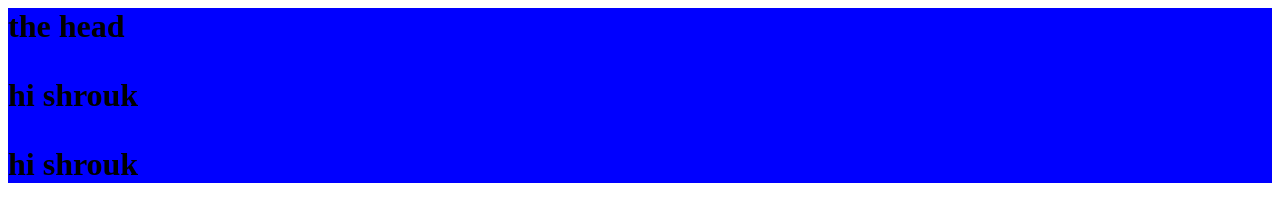
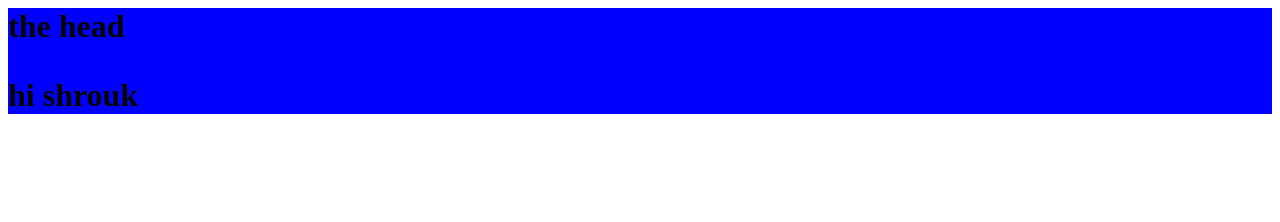
Before and after one commit to shrouk-mohamed/My-project, a plain HTML site: page index.html in a window 1280 px wide. Drawn offline with Linux system fonts and the light colour scheme.

Commit message:
Update index.html
edit in pr branch

```diff
--- a/index.html
+++ b/index.html
@@ -6,6 +6,5 @@
 <body>
 <h1>the head </h>
 <p> hi shrouk</p>
-<p> hi shrouk</p>
 </body>
 </html>
```
